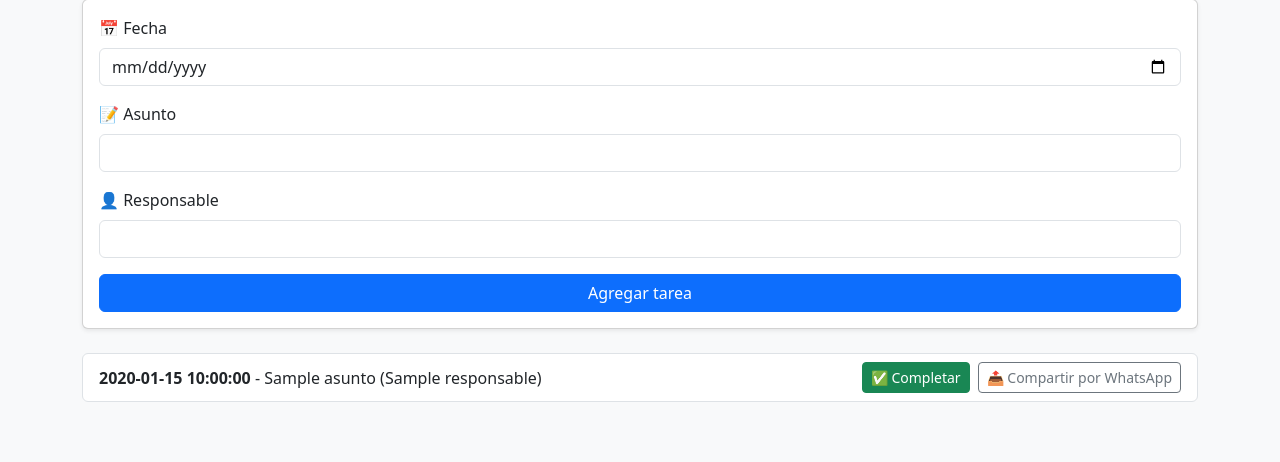
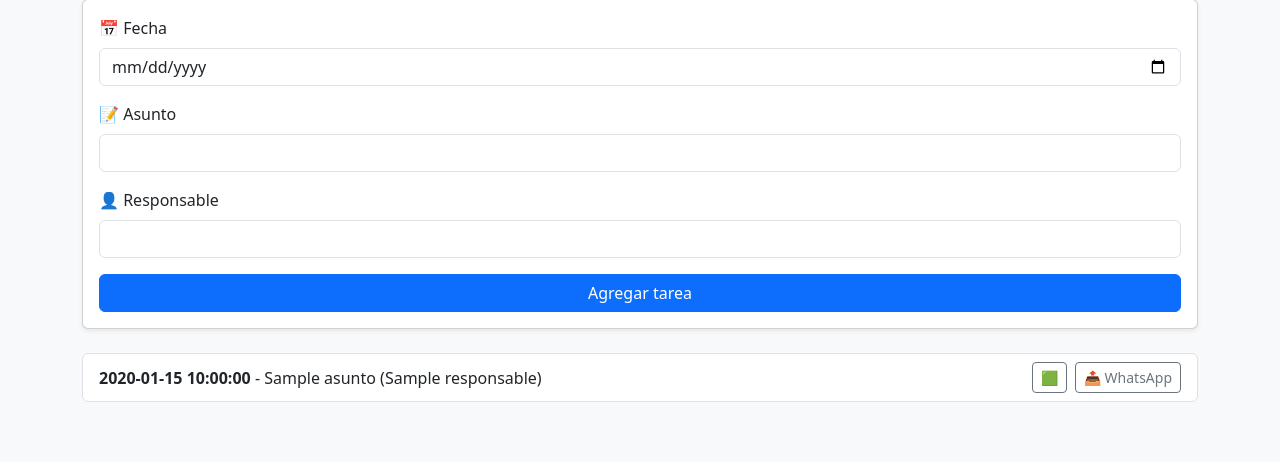
Before and after one commit to nelefrenn/Graciela, a Flask app: template templates/index.html in a window 1280 px wide. Shown: the part 87-549 px from the top of the page. Run offline with Flask 3, Linux system fonts and the light colour scheme; the template is opened without the code that fills it: most values are stand-ins (such as "Sample title", 1, 10 or a date in 2020).

Commit message:
Update index.html

```diff
--- a/templates/index.html
+++ b/templates/index.html
@@ -23,7 +23,7 @@
 
     <!-- Alerta cuando se está completando -->
     <div id="completando" class="alert alert-warning d-none" role="alert">
-      🕒 Marcando tarea como completada...
+      ⏳ Actualizando la tarea...
     </div>
 
     <!-- Formulario para agregar tarea -->
@@ -50,12 +50,14 @@
         <div>
           <strong>{{ tarea.fecha }}</strong> - {{ tarea.asunto }} ({{ tarea.responsable }})
         </div>
-        <div class="d-flex gap-2">
-          <form method="get" action="/completar/{{ loop.index0 }}" onsubmit="mostrarCompletando()">
-            <button type="submit" class="btn btn-success btn-sm">✅ Completar</button>
+        <div class="d-flex gap-2 align-items-center">
+          <form method="get" action="/completar/{{ loop.index0 }}" onsubmit="return confirmarYCompletar(this)">
+            <button type="submit" class="btn btn-outline-secondary btn-sm completar-btn">
+              🟩
+            </button>
           </form>
           <a href="https://wa.me/?text=Tarea: {{ tarea.asunto }}%20para%20{{ tarea.responsable }}%20el%20{{ tarea.fecha }}"
-             target="_blank" class="btn btn-outline-secondary btn-sm">📤 Compartir por WhatsApp</a>
+             target="_blank" class="btn btn-outline-secondary btn-sm">📤 WhatsApp</a>
         </div>
       </li>
       {% else %}
@@ -94,4 +96,23 @@
     });
 
     // Mostrar mensaje de guardado
-    document.getElementById('formulario-tarea').addEventListe
+    document.getElementById('formulario-tarea').addEventListener('submit', function () {
+      document.getElementById('guardando').classList.remove('d-none');
+    });
+
+    // Confirmar y mostrar aviso al completar tarea
+    function confirmarYCompletar(formulario) {
+      const confirmar = confirm("🟡 ¿Estás seguro de que ya se completó la tarea?");
+      if (confirmar) {
+        const boton = formulario.querySelector('button');
+        boton.textContent = "✔ Completando...";
+        boton.classList.remove('btn-outline-secondary');
+        boton.classList.add('btn-success');
+        document.getElementById('completando').classList.remove('d-none');
+        return true;
+      }
+      return false;
+    }
+  </script>
+</body>
+</html>
```
